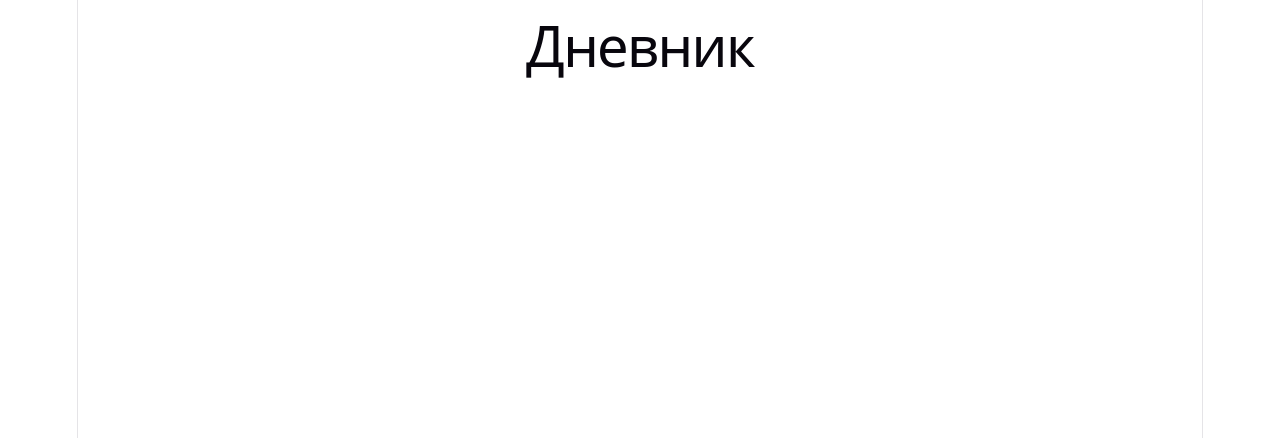
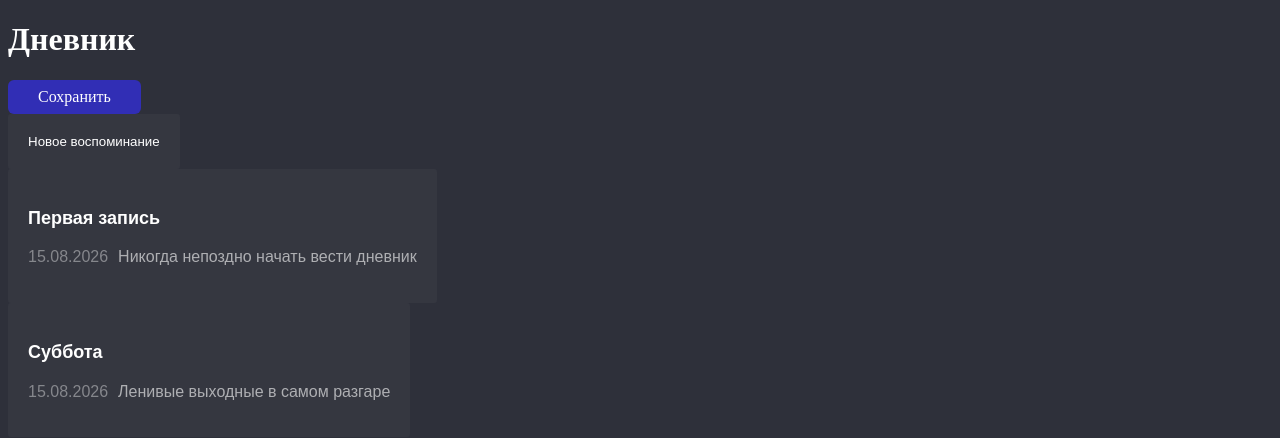
Before and after one commit to Aecktan-himera/diary, a React (Vite) app: page / in a window 1280 px wide. Shown: the top 438 px of the page. Built offline with nearby package versions, Linux system fonts and the light colour scheme.

Commit message:
Props and children

```diff
--- a/src/App.jsx
+++ b/src/App.jsx
@@ -1,12 +1,41 @@
-
+import Button from "../src/components/Button/Button";
+import CardButton from "./components/CardButton/CardButton";
+import JournalItem from "./components/JournalItem/JournalItem";
 
 function App() {
-
+  const data = [
+    {
+      title: "Первая запись",
+      text: "Никогда непоздно начать вести дневник",
+      date: new Date(),
+    },
+    {
+      title: "Суббота",
+      text: "Ленивые выходные в самом разгаре",
+      date: new Date(),
+    },
+  ];
   return (
     <>
       <h1>Дневник</h1>
+      <Button />
+      <CardButton>Новое воспоминание</CardButton>
+      <CardButton>
+        <JournalItem
+          title={data[0].title}
+          text={data[0].text}
+          date={data[0].date}
+        />
+      </CardButton>
+      <CardButton>
+        <JournalItem
+          title={data[1].title}
+          text={data[1].text}
+          date={data[1].date}
+        />
+      </CardButton>
     </>
-  )
+  );
 }
 
-export default App
+export default App;
--- /dev/null
+++ b/src/components/Button/Button.css
@@ -0,0 +1,18 @@
+.button {
+  border-radius: 6px;
+  padding: 8px 30px;
+  font-family: inherit;
+  cursor: pointer;
+  transition: background 0.25s;
+  font-size: 16px;
+  border: none;
+  color: #ffff;
+}
+
+.accent:hover {
+  background: #222096;
+}
+
+.accent {
+  background: #312eb5;
+}
--- /dev/null
+++ b/src/components/Button/Button.jsx
@@ -0,0 +1,9 @@
+import './Button.css';
+
+const Button = () => {
+return (
+    <button className='button accent'>Сохранить</button>
+)
+}
+
+export default Button;
--- /dev/null
+++ b/src/components/CardButton/CardButton.css
@@ -0,0 +1,15 @@
+.card-button {
+  border-radius: 3px;
+  background: rgba(255, 255, 255, 0.03);
+  color: #fff;
+  padding: 20px;
+  border: none;
+  cursor: pointer;
+  text-align: start;
+  display: block;
+}
+
+.card-button:hover {
+  background: rgba(255, 255, 255, 0.1);
+  color: red;
+}
--- /dev/null
+++ b/src/components/CardButton/CardButton.jsx
@@ -0,0 +1,7 @@
+import "./CardButton.css";
+
+const CardButton = ({ children }) => {
+  return <button className="card-button">{children}</button>;
+};
+
+export default CardButton;
--- /dev/null
+++ b/src/components/JournalItem/JournalItem.css
@@ -0,0 +1,28 @@
+.journal-item__header {
+  font-size: 18px;
+  font-style: normal;
+  font-weight: 600;
+  line-height: 28px;
+}
+
+.journal-item__date {
+  color: rgba(255, 255, 255, 0.4);
+  font-size: 16px;
+  font-style: normal;
+  font-weight: 400;
+  line-height: normal;
+}
+
+.journal-item__text {
+  color: rgba(255, 255, 255, 0.6);
+  font-size: 16px;
+  font-style: normal;
+  font-weight: 400;
+  line-height: normal;
+  overflow: hidden;
+}
+
+.journal-item__body {
+  display: flex;
+  gap: 10px;
+}
--- /dev/null
+++ b/src/components/JournalItem/JournalItem.jsx
@@ -0,0 +1,16 @@
+import "./JournalItem.css";
+
+const JournalItem = ({ title, date, text }) => {
+  const formattedDate = new Intl.DateTimeFormat("ru-RU").format(date);
+  return (
+    <>
+      <h2 className="journal-item__header">{title}</h2>
+      <h2 className="journal-item__body">
+        <div className="journal-item__date">{formattedDate}</div>
+        <div className="journal-item__text">{text}</div>
+      </h2>
+    </>
+  );
+};
+
+export default JournalItem;
--- a/src/index.css
+++ b/src/index.css
@@ -1,4 +1,7 @@
 :root {
+background-color: #2e303a;
+color: #fff;
+  /*
   --text: #6b6375;
   --text-h: #08060d;
   --bg: #fff;
@@ -27,9 +30,9 @@
 
   @media (max-width: 1024px) {
     font-size: 16px;
-  }
+  }*/
 }
-
+/*
 @media (prefers-color-scheme: dark) {
   :root {
     --text: #9ca3af;
```
Also changed, not shown: 1 other file (tests, documents, lock files or other folders).
